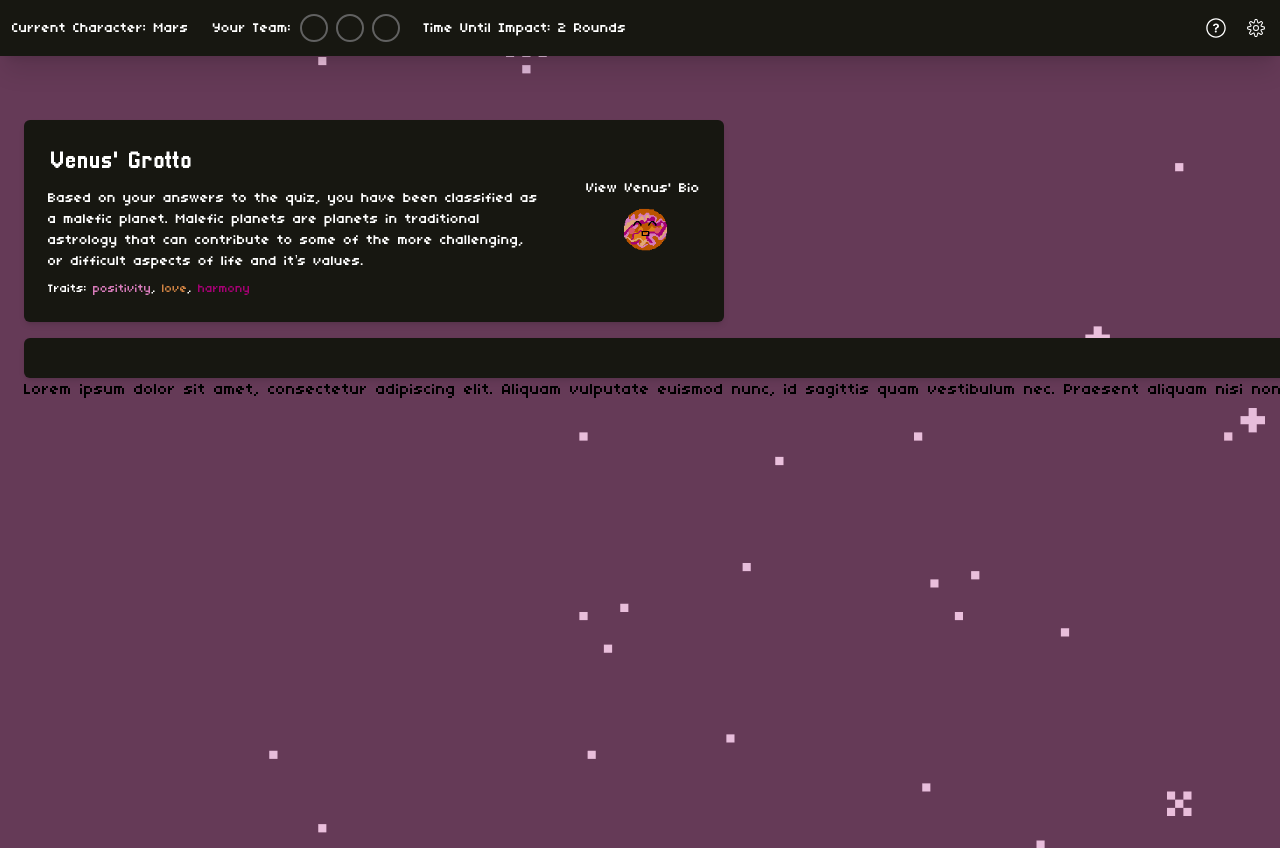
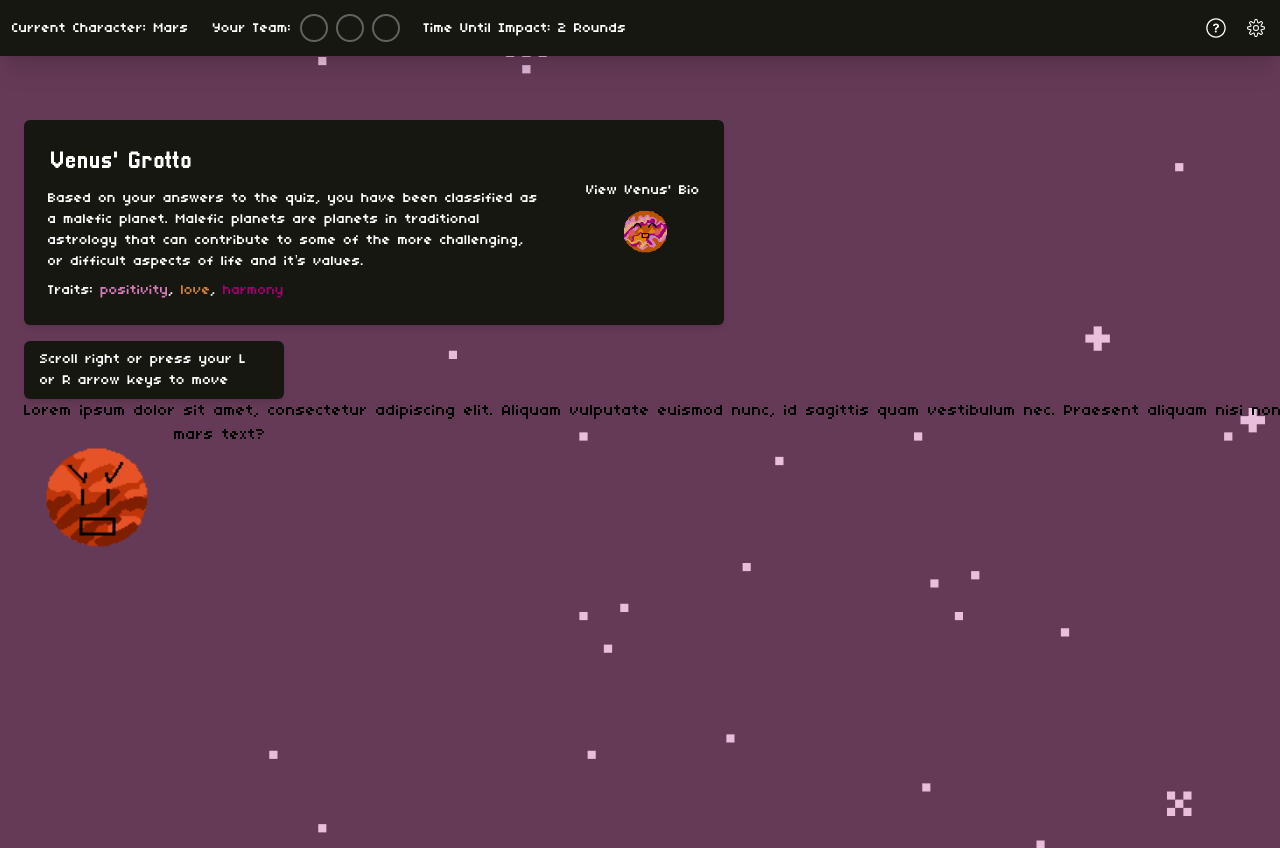
Before and after one commit to danyabaron/cosmic-crossroads, a React (Create React App) app: page /mars-game in a window 1280 px wide. Built offline with nearby package versions, Linux system fonts and the light colour scheme.

Commit message:
horizontal scroll is workign need to start setting up mars' dialogue and structure

```diff
--- a/src/Pages/MarsPath/MarsGame.js
+++ b/src/Pages/MarsPath/MarsGame.js
@@ -2,6 +2,15 @@ import React, { useEffect } from 'react';
 import LocomotiveScroll from 'locomotive-scroll';
 import 'locomotive-scroll/dist/locomotive-scroll.css';
 import VenusMouthOpen from '../../assets/venus-art/venus-mouth-open.png';
+import MarsGif from '../../assets/mars-art/mars-art-official.gif';
+import MarsStaticImg from '../../assets/mars-art/mars-art-official1.png';
+import VenusGifDefault from '../../assets/venus-art/venus-default-GIF.gif';
+import VenusGifAnnoyed from '../../assets/venus-art/venus-annoyed-gif.gif';
+import VenusGifSmirk from '../../assets/venus-art/venus-smirk-gif.gif';
+import VenusGifMouthOpen from '../../assets/venus-art/venus-mouth-open-gif.gif';
+
+
+
 
 
 
@@ -16,6 +25,7 @@ function MarsGame() {
         console.log('starting scroll');
         const scroll = new LocomotiveScroll({
 
+            // sets horizontal scroll
             el: document.querySelector('[data-scroll-container]'),
             smooth: true,
             direction: 'horizontal',
@@ -55,7 +65,10 @@ function MarsGame() {
 
 
     return (
-        <div className='bg-venus-bg-scroll flex flex-row items-start pt-12' data-scroll-container id='venus-scroll-container'>
+        <div className='bg-venus-bg-scroll min-w-screen min-h-screen'>
+
+
+        <div className=' flex flex-row items-start pt-12' data-scroll-container id='venus-scroll-container'>
            <div data-scroll-section className='w-full h-screen items-center justify-start p-6'>
 
                     <div data-scroll className='flex flex-col gap-4 w-1/3'>
@@ -69,7 +82,7 @@ function MarsGame() {
                                             or difficult aspects of life and it’s values.
 
                                     </p>
-                                    <p className='text-sm sm:text-xs'>
+                                    <p className='text-xs md:text lg:text-sm'>
                                         Traits: <span className='text-venus-pink'>positivity</span>, <span className='text-[#CF8242]'>love</span>, <span className='text-[#A40073]'>harmony</span>
                                     </p>
                         </div>
@@ -83,16 +96,16 @@ function MarsGame() {
 
                     </div>
 
-                    <div data-scroll className='bg-main-black text-white rounded-md text-xs md:text-sm lg:text-base shadow-md flex flex-row items-center justify-center
-                        text-wrap w-full md:w-1/3 lg:w-1/3 p-2' id='scroll-text'>
-                            <h1> hi </h1>
+                    <div data-scroll className='bg-main-black text-white rounded-md text-xs md:text-sm lg:text-base shadow-md flex flex-row px-4 py-2 items-center justify-center
+                        text-wrap w-[160px] md:w-[260px]' id='scroll-text'>
+                            <h1 className='text-xs md:text-sm'> Scroll right or press your L or R arrow keys to move</h1>
                         </div>
 
                     </div>
 
 
 
-                    <p className=''>
+                      <p className=''>
 
                     Lorem ipsum dolor sit amet, consectetur adipiscing elit. Aliquam vulputate euismod nunc, id sagittis quam vestibulum nec. Praesent aliquam nisi non orci faucibus posuere in sit amet sem. Donec aliquam sed erat eu viverra. Proin consectetur, erat eget condimentum dignissim, erat tortor egestas erat, et consequat augue ante sit amet risus. Praesent id diam non est rhoncus interdum id sit amet sem. Ut cursus neque risus, non molestie tortor eleifend non. Aenean et est a est sagittis interdum. Quisque vulputate, nulla eget vestibulum finibus, turpis ligula pretium lectus, eget finibus ipsum metus a sem. Ut consectetur libero vitae mauris dapibus mattis.
 
@@ -104,12 +117,21 @@ Morbi laoreet, orci in semper suscipit, lectus massa blandit mi, eu placerat qua
 
 Praesent leo ex, sodales malesuada tempor vel, rutrum et mi. Fusce risus nisl, consequat sed tincidunt nec, accumsan eu elit. Quisque lobortis ligula ut tempus egestas. Vivamus sit amet semper nibh, id vulputate nulla. Sed cursus nisl eleifend neque sodales, et consectetur ante cursus. Sed lobortis gravida nibh mollis mattis. Mauris aliquet ultrices mi at iaculis. Lorem ipsum dolor sit amet, consectetur adipiscing elit. Proin dapibus, massa ut consectetur suscipit, lectus massa pretium purus, et fringilla neque diam ut sem. Vestibulum iaculis imperdiet metus non tincidunt. Morbi condimentum at arcu eu bibendum.
                     </p>
+                    <div className='flex' id='mars-dialogue-1'>
+                        <div id='mars-image'>
+                            <img className="w-[100px]  sm:w-[100px]  md:w-[100px]  lg:w-[150px] " src={MarsGif} alt="Mars Gif"/>
+                        </div>
+                        <div id='mars-text-1'>
+                            mars text?
+                        </div>
+
+                    </div>
 
 
                 </div>
 
         </div>
-
+    </div>
 
     );
 
```
